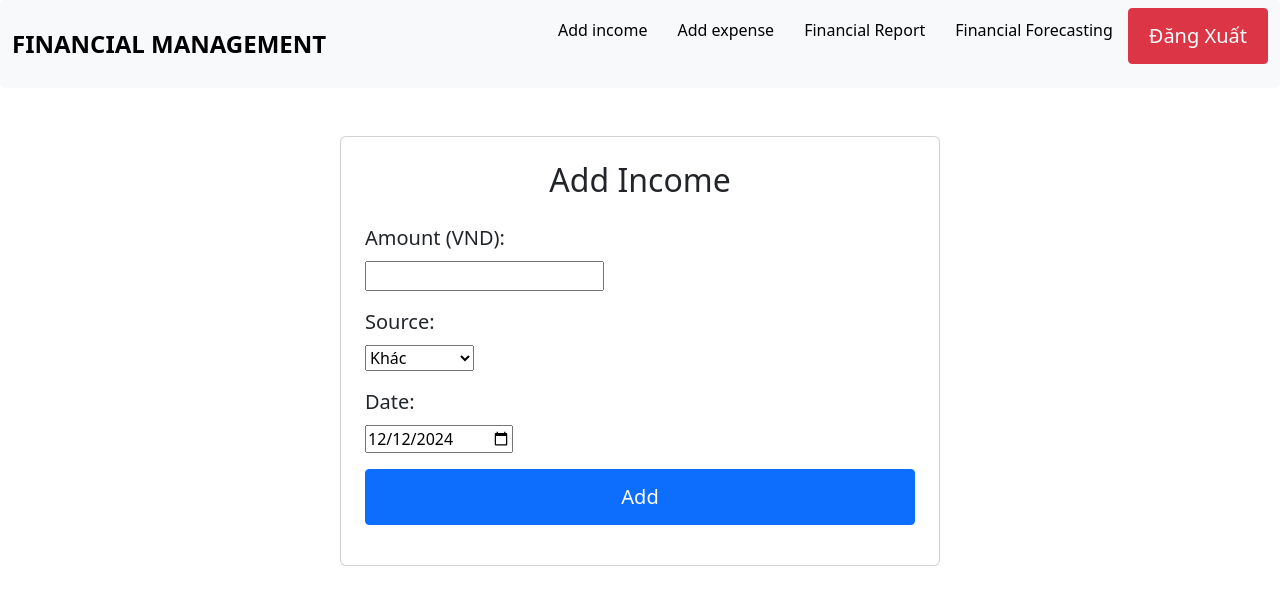
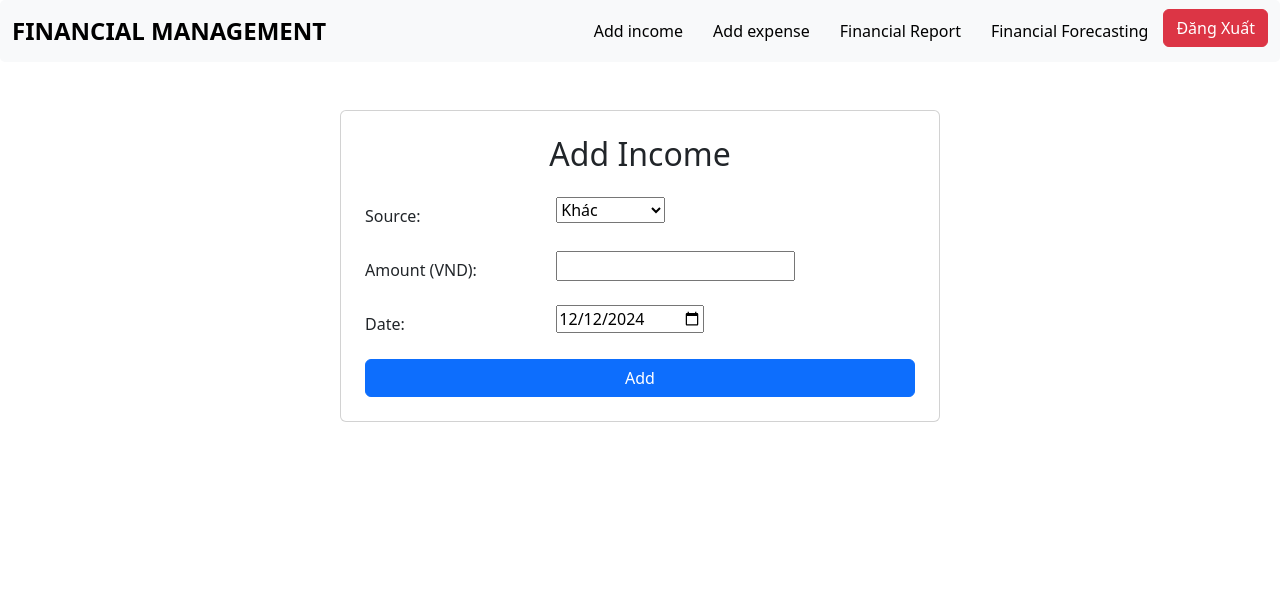
Before and after one commit to PhuongPhamDuc2108/finance, a Django app: page /add_income/ in a window 1280 px wide. Shown: the top 605 px of the page. Run offline with Django 5.2, Linux system fonts and the light colour scheme; a user stored in the database is signed in; some libraries are stand-ins or nearby versions.

Commit message:
update css

```diff
--- a/finance/static/add_income/style.css
+++ b/finance/static/add_income/style.css
@@ -1,34 +1,60 @@
-/* Đảm bảo các textbox có chiều rộng bằng nhau và bằng với nút "Add" */
-form .form-control {
-    width: 100%;  /* Đảm bảo textbox chiếm toàn bộ chiều rộng */
-    padding: 10px;  /* Padding lớn để tạo không gian thoáng cho text */
-    font-size: 1.25rem;  /* Tăng kích thước font chữ trong textbox */
-    border-radius: 0.25rem;  /* Bo góc cho textbox */
-    border: 1px solid #ced4da;  /* Viền nhẹ cho textbox */
+/* Căn chỉnh lại container để form không quá to và ở giữa */
+.container {
+    max-width: 600px;  /* Tăng chiều rộng tối đa của form */
+    margin-top: 60px;  /* Tạo khoảng cách trên form */
+    margin-bottom: 20px;
 }
 
-/* Đảm bảo label có chiều rộng bằng nhau và nằm trên textbox */
-form .form-label {
-    display: block;  /* Đặt label là block để nó nằm trên textbox */
-    margin-bottom: 8px;  /* Khoảng cách giữa label và textbox */
-    font-size: 1.25rem;  /* Tăng kích thước chữ cho label */
+/* Tạo card có góc bo tròn và bóng nhẹ */
+.card {
+    padding: 30px;  /* Tăng padding cho form */
+    border-radius: 10px;  /* Góc bo tròn */
+    box-shadow: 0px 4px 12px rgba(0, 0, 0, 0.1);  /* Bóng nhẹ */
 }
 
-/* Đảm bảo khoảng cách giữa các dòng */
-form .mb-3 {
-    margin-bottom: 20px;  /* Khoảng cách giữa các phần tử trong form */
+/* Tăng kích thước cho các trường nhập liệu */
+.form-control {
+    width: 100%;  /* Đảm bảo textbox chiếm toàn bộ chiều rộng */
+    padding: 10px 15px;  /* Điều chỉnh padding cho textbox */
+    font-size: 16px;  /* Kích thước chữ lớn hơn */
+    border-radius: 10px;  /* Bo góc cho textbox */
+    border: 1px solid #ced4da;  /* Viền sáng nhẹ cho textbox */
 }
 
-/* Điều chỉnh nút submit để dễ nhấn và có cùng chiều rộng với textbox */
-form .btn {
-    padding: 12px 20px;  /* Đảm bảo các nút đủ rộng và dễ nhấn */
-    font-size: 1.25rem;  /* Tăng kích thước chữ của nút */
-    border-radius: 0.25rem;  /* Bo góc cho nút */
-    width: 100%;  /* Đảm bảo nút chiếm toàn bộ chiều rộng */
-    transition: all 0.3s ease;  /* Thêm hiệu ứng khi di chuột */
+/* Căn chỉnh các label trên textbox */
+.form-group label {
+    font-weight: bold;  /* Làm đậm chữ */
+    margin-bottom: 5px;  /* Thêm khoảng cách dưới label */
 }
 
-/* Thêm hiệu ứng hover cho nút submit */
-form .btn:hover {
-    background-color: #0056b3;  /* Màu nền khi hover */
+/* Điều chỉnh nút đăng ký */
+button[type="submit"] {
+    width: 100%;  /* Nút chiếm toàn bộ chiều rộng */
+    padding: 12px;  /* Thêm padding cho nút */
+    background-color: #007bff;  /* Màu nền nút */
+    color: white;  /* Màu chữ của nút */
+    border-radius: 10px;  /* Bo tròn góc cho nút */
+    font-size: 18px;  /* Kích thước chữ */
+    cursor: pointer;  /* Hiệu ứng con trỏ khi hover */
 }
+
+/* Thêm hiệu ứng hover khi di chuột qua nút */
+button[type="submit"]:hover {
+    background-color: #0056b3;  /* Đổi màu nền khi hover vào nút */
+}
+
+/* Căn chỉnh các liên kết phía dưới */
+.text-center a {
+    color: #007bff;  /* Màu chữ của liên kết */
+    text-decoration: none;
+}
+
+/* Đổi màu khi hover vào liên kết */
+.text-center a:hover {
+    text-decoration: underline;  /* Gạch dưới khi hover */
+}
+
+/* Đảm bảo khoảng cách giữa các trường nhập liệu */
+.form-group {
+    margin-bottom: 25px;  /* Thêm khoảng cách dưới mỗi trường */
+}
--- a/finance/templates/finance/add_income.html
+++ b/finance/templates/finance/add_income.html
@@ -1,5 +1,6 @@
+{% extends 'finance/base_generic.html' %}
 <link href="/static/add_income/style.css" rel="stylesheet">
-{% extends 'finance/base_generic.html' %}
+{% load widget_tweaks %}
 
 {% block content %}
 <div class="container d-flex justify-content-center align-items-start mt-5">
@@ -7,26 +8,29 @@
         <h2 class="text-center mb-4">Add Income</h2>
         <form method="post">
             {% csrf_token %}
-
-            <!-- Dòng Số Tiền -->
-            <div class="mb-3">
-                <label for="id_amount" class="form-label">Amount (VND):</label>
-                {{ form.amount }}
+            <div class="mb-3 row">
+                <label for="id_category" class="col-sm-4 col-form-label">Source:</label>
+                <div class="col-sm-8">
+                    {{ form.source }}
+                </div>
             </div>
-
-            <!-- Dòng Nguồn Thu Nhập -->
-            <div class="mb-3">
-                <label for="id_source" class="form-label">Source:</label>
-                {{ form.source }}
+            <div class="mb-3 row">
+                <label for="id_amount" class="col-sm-4 col-form-label">Amount (VND):</label>
+                <div class="col-sm-8">
+                    {{ form.amount }}
+                </div>
             </div>
-
-            <!-- Dòng Ngày -->
-            <div class="mb-3">
-                <label for="id_date" class="form-label">Date:</label>
-                {{ form.date }}
+            <div class="mb-3 row">
+                <label for="id_date" class="col-sm-4 col-form-label">Date:</label>
+                <div class="col-sm-8">
+                    {{ form.date }}
+                </div>
             </div>
-
-            <button type="submit" class="btn btn-primary w-100">Add</button>
+            <div class="row">
+                <div class="col-sm-12">
+                    <button type="submit" class="btn btn-primary w-100">Add</button>
+                </div>
+            </div>
         </form>
     </div>
 </div>
--- a/personal_finance/settings.py
+++ b/personal_finance/settings.py
@@ -39,6 +39,7 @@ INSTALLED_APPS = [
     'django.contrib.messages',
     'django.contrib.staticfiles',
     'finance',
+    'widget_tweaks',
 ]
 
 MIDDLEWARE = [
```
Also changed, not shown: db.sqlite3, finance/forms.py (line endings or trailing spaces).
